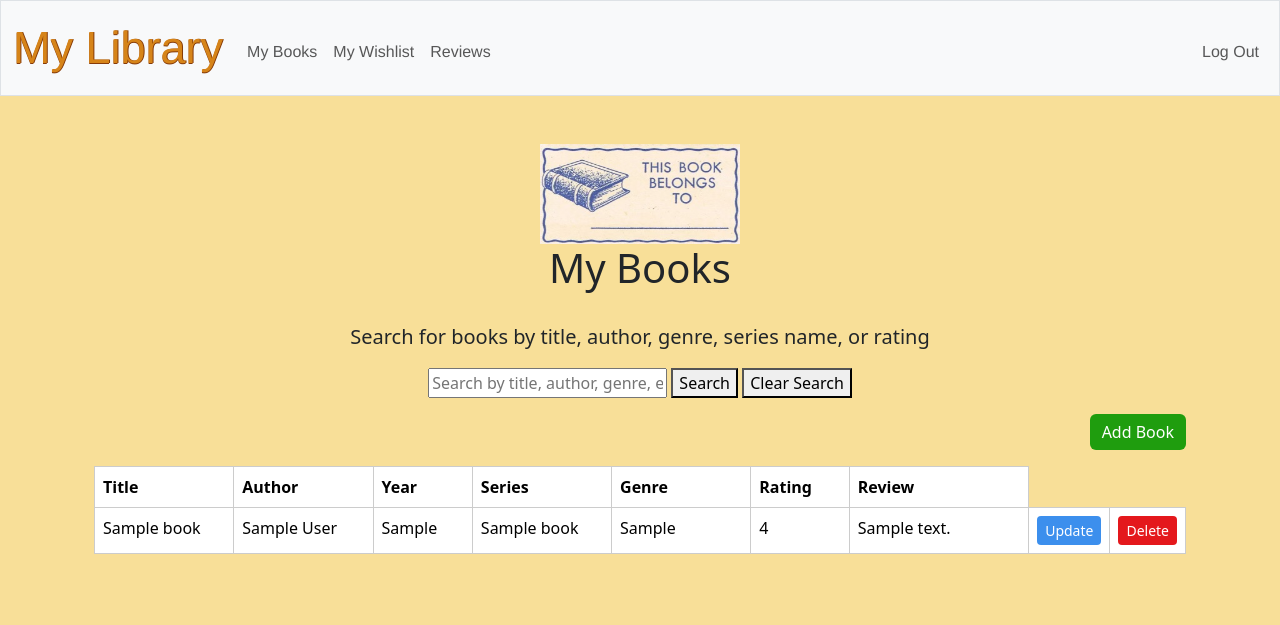
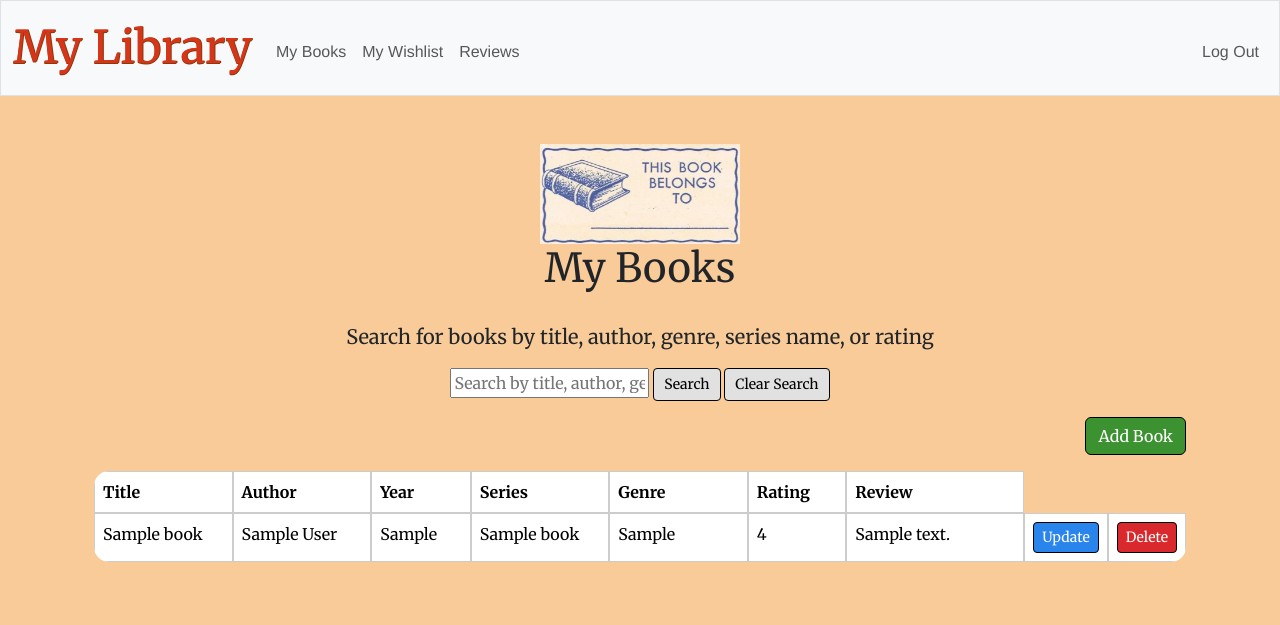
Before and after one commit to KCreek1/My_Library, a Flask app: page /library in a window 1280 px wide. Shown: the top 625 px of the page. Run offline with Flask 3, Linux system fonts and the light colour scheme; the visitor is signed in with stand-in values (Sample User, id 1); tables that the repository leaves empty hold one stand-in row (values such as "Sample post"); some libraries are stand-ins or nearby versions.

Commit message:
theme improvements

```diff
--- a/static/styles.css
+++ b/static/styles.css
@@ -1,7 +1,7 @@
 /* stylesheet for mylibrary */
 a.navbar-brand {
-  font-family: 'Franklin Gothic Medium', 'Arial Narrow', Arial, sans-serif;
-  color: rgb(214, 132, 25);
+  font-family: 'Merriweather', serif;
+  color: rgb(214, 53, 25);
   font-size: 45px;
   text-shadow: 0 1px rgb(134, 59, 9), 1px 0 rgb(134, 59, 9);
 }
@@ -38,15 +38,13 @@ p {
   margin-right: 1rem;
 }
 
-.button {
-  float: right;
-  background-color: rgb(5, 131, 5)
-}
-
 /* Ensure the table takes up full width */
 table {
   width: 100%;
-  border-collapse: collapse;
+  border-collapse: separate; /* Important for border-radius to work */
+  border-spacing: 0;
+  border-radius: 15px;       /* Rounded corners */
+  overflow: hidden;          /* Ensures corners are visible */
 }
 
 th, td {
@@ -63,7 +61,8 @@ img {
 }
 
 body {
-  background-color: rgb(248, 223, 152);
+  font-family: 'Merriweather', serif;
+  background-color: rgb(248, 203, 152);
 }
 
 h1 {
@@ -183,32 +182,46 @@ th:nth-child(7), td:nth-child(7) {
   }
 }
 
+.btn-login {
+  background-color: #2984ec !important;
+  color: #fff !important;
+  border: 1px solid #000;
+}
+
 .btn-update {
-  background-color: #3c8fed !important;
+  background-color: #2984ec !important;
   color: #fff !important;
-  border: none;
+  border: 1px solid #000;
 }
 
 .btn-delete {
-  background-color: #e4181c !important;
+  background-color: #da292c !important;
   color: #fff !important;
-  border: none;
+  border: 1px solid #000;
 }
 
 .btn-addbook {
-  background-color: #1f9d0e !important;
+  background-color: #3c9230 !important;
   color: #fff !important;
-  border: none;
+  border: 1px solid #000;
 }
 
 .btn-move {
-  background-color: #3c8fed !important;
+  background-color: #2984ec !important;
   color: #fff !important;
-  border: none;
+  border: 1px solid #000;
 }
 
 .btn-web {
-  background-color: #3c8fed !important;
+  background-color: #a73fec !important;
   color: #fff !important;
-  border: none;
+  border: 1px solid #000;
 }
+
+.btn-search {
+  background-color: #e1e1e2 !important;
+  color: #000 !important;
+  border: 1px solid #000;
+  padding: 5px 10px;
+  font-size: 14px;
+}
--- a/templates/layout.html
+++ b/templates/layout.html
@@ -8,6 +8,7 @@
     <link href="https://cdn.jsdelivr.net/npm/bootstrap@5.3.3/dist/css/bootstrap.min.css" rel="stylesheet" integrity="sha384-QWTKZyjpPEjISv5WaRU9OFeRpok6YctnYmDr5pNlyT2bRjXh0JMhjY6hW+ALEwIH" crossorigin="anonymous">
     <script src="https://cdn.jsdelivr.net/npm/bootstrap@5.3.3/dist/js/bootstrap.bundle.min.js" integrity="sha384-YvpcrYf0tY3lHB60NNkmXc5s9fDVZLESaAA55NDzOxhy9GkcIdslK1eN7N6jIeHz" crossorigin="anonymous"></script>
 
+    <link href="https://fonts.googleapis.com/css?family=Merriweather:400,700&display=swap" rel="stylesheet">
     <link href="{{ url_for('static', filename='styles.css') }}" rel="stylesheet">
 
     <link rel="icon" href="{{ url_for('static', filename='IMG_8142.jpg') }}" type="image/x-icon">
--- a/templates/library.html
+++ b/templates/library.html
@@ -11,8 +11,8 @@
   <form method="POST" action="{{ url_for('library') }}">
     <div class="mb-3">
       <input type="text" name="search" placeholder="Search by title, author, genre, etc." value="{{ search_term or '' }}">
-      <button type="submit">Search</button>
-      <button type="submit" name="clear" value="true">Clear Search</button>
+      <button type="submit" class='btn btn-search btn-sm'>Search</button>
+      <button type="submit" class='btn btn-search btn-sm' name="clear" value="true">Clear Search</button>
     </div>
   </form>
 
--- a/templates/login.html
+++ b/templates/login.html
@@ -10,7 +10,7 @@
         <div class="mb-3">
             <input class="form-control mx-auto w-auto" name="password" placeholder="Password" type="password">
         </div>
-        <button class="btn btn-primary" type="submit">Log In</button>
+        <button class="btn btn-login btn-med" type="submit">Log In</button>
     </form>
     <!-- insert a reset password link here -->
     <div class="mt-3">
--- a/templates/register.html
+++ b/templates/register.html
@@ -33,6 +33,6 @@
         <div class="mb-3">
             <input class="form-control mx-auto w-auto" name="security_answer_2" placeholder="Answer (case sensitive)" type="text">
         </div>
-        <button class="btn btn-primary" type="submit">Register</button>
+        <button class="btn btn-login btn-med" type="submit">Register</button>
     </form>
 {% endblock %}
--- a/templates/reviews.html
+++ b/templates/reviews.html
@@ -16,7 +16,7 @@
     </div>
     <div class="mb-3">
       <input type="text" name="selection" placeholder="Search criteria">
-      <button type="submit">Search</button>
+      <button type="submit" class="btn btn-search btn-sm">Search</button>
     </div>
   </form>
 
```
